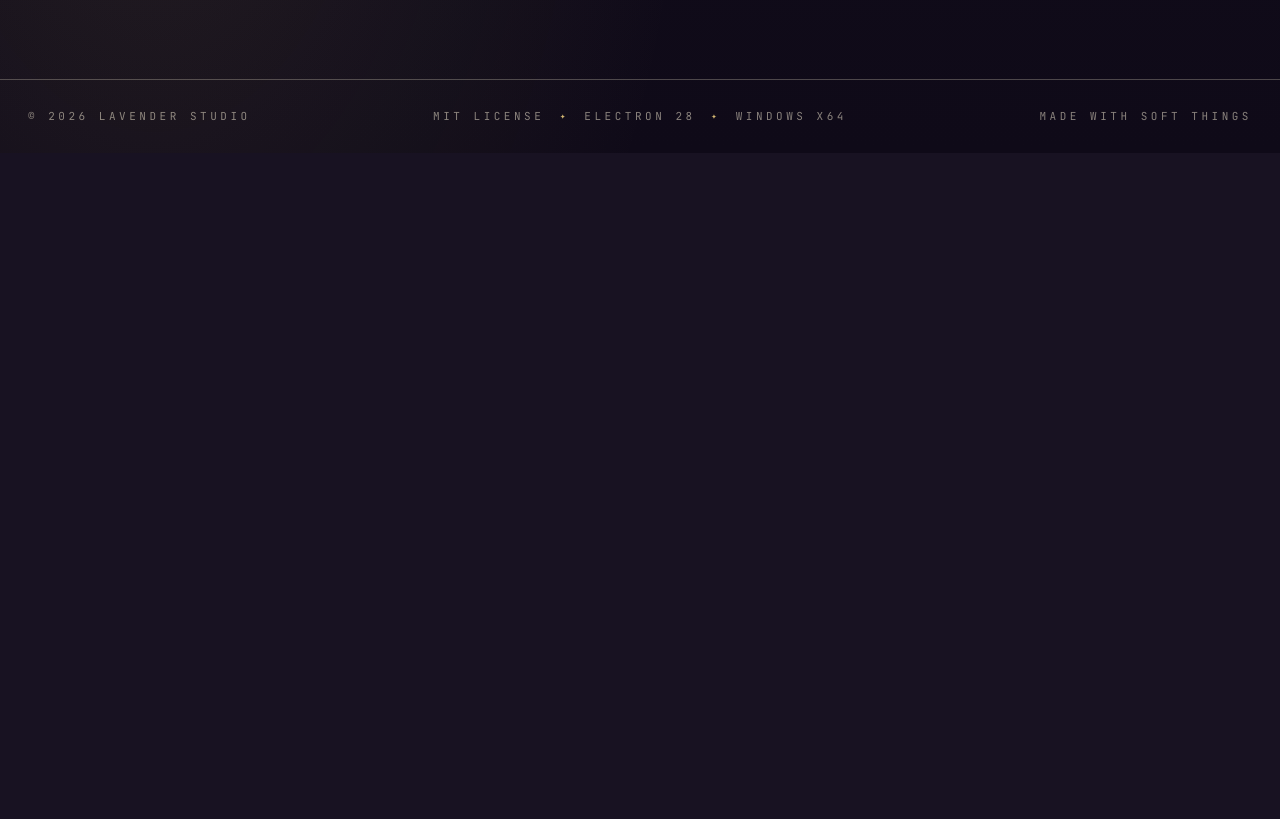
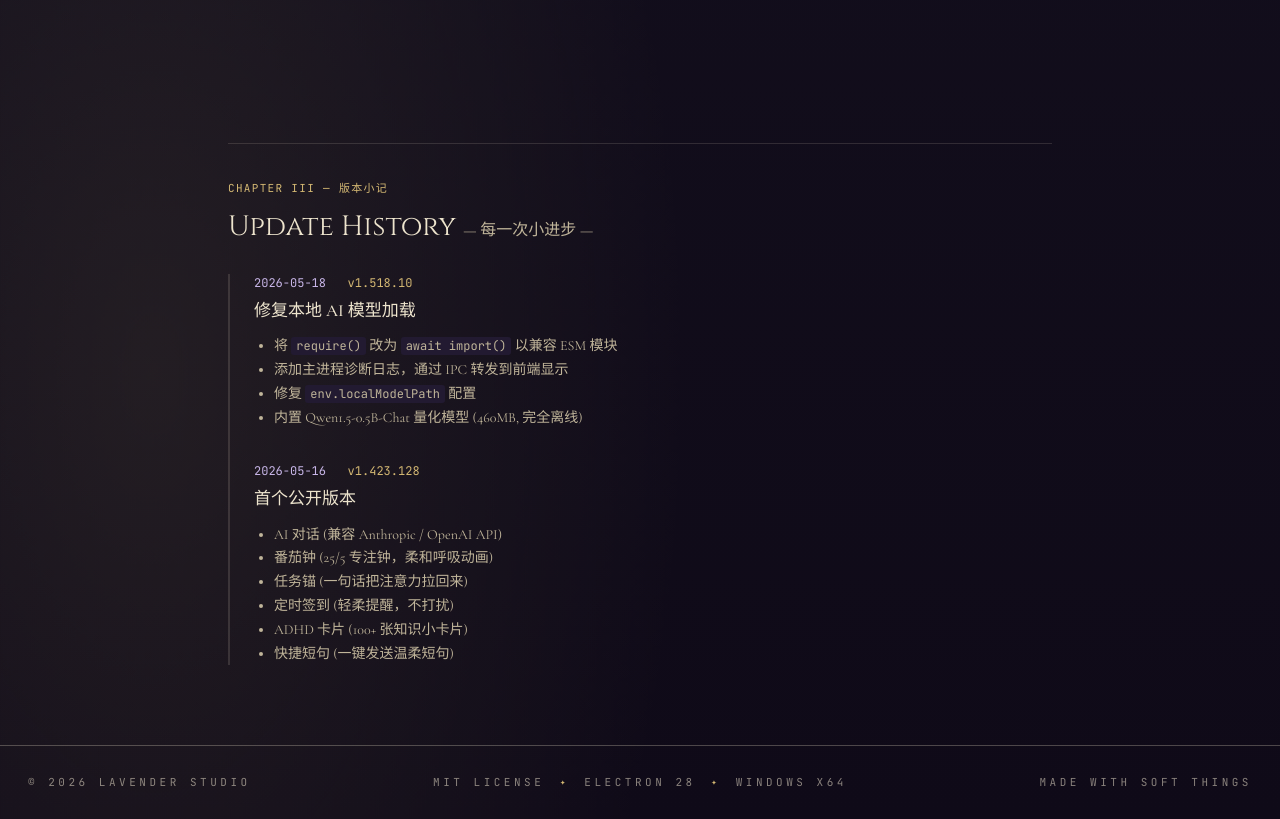
Before and after one commit to zcycharls/xiaotuanzi, an Electron app: page showcase.html in a window 1280 px wide. Shown: the part 2898-3717 px from the top of the page. Before the commit the page ends 3051 px from the top, so only its background shows below. Drawn offline with nearby package versions, Linux system fonts and the light colour scheme.

Commit message:
docs: 在showcase.html中添加更新历史部分
- 新增 Update History 部分，展示版本迭代记录
- 添加 v1.518.10 的修复详情（ESM兼容、诊断日志等）
- 添加 v1.423.128 的首发功能介绍
- 样式与现有设计保持一致（使用CSS变量）

Co-Authored-By: WorkBuddy <noreply@workbuddy.ai>

```diff
--- a/showcase.html
+++ b/showcase.html
@@ -938,6 +938,42 @@
   })();
 </script>
 
+<section id="updates" style="max-width:880px;margin:64px auto 0;padding:0 28px 48px;">
+  <div style="border-top:1px solid var(--ink-line);padding-top:36px;">
+    <div style="font-family:var(--mono);font-size:11px;letter-spacing:.12em;text-transform:uppercase;color:var(--gold);margin-bottom:12px;">Chapter III &mdash; 版本小记</div>
+    <h2 style="font-family:var(--display);font-size:28px;font-weight:400;color:var(--ink);margin:0 0 28px;line-height:1.3;">
+      Update History
+      <span style="font-family:var(--sc);font-size:16px;color:var(--ink-dim);"> &mdash; 每一次小进步 &mdash;</span>
+    </h2>
+
+    <div style="border-left:2px solid var(--ink-line);padding-left:24px;">
+      <div style="margin-bottom:32px;">
+        <div style="font-family:var(--mono);font-size:12px;color:var(--lavender);margin-bottom:6px;">2026-05-18 &nbsp; <span style="color:var(--gold);">v1.518.10</span></div>
+        <h3 style="font-family:var(--serif);font-size:17px;font-weight:500;color:var(--ink);margin:0 0 10px;">修复本地 AI 模型加载</h3>
+        <ul style="font-size:14px;line-height:1.7;color:var(--ink-dim);padding-left:20px;margin:0;">
+          <li>将 <code style="font-family:var(--mono);font-size:12px;background:var(--bg-2);padding:1px 5px;border-radius:3px;">require()</code> 改为 <code style="font-family:var(--mono);font-size:12px;background:var(--bg-2);padding:1px 5px;border-radius:3px;">await import()</code> 以兼容 ESM 模块</li>
+          <li>添加主进程诊断日志，通过 IPC 转发到前端显示</li>
+          <li>修复 <code style="font-family:var(--mono);font-size:12px;background:var(--bg-2);padding:1px 5px;border-radius:3px;">env.localModelPath</code> 配置</li>
+          <li>内置 Qwen1.5-0.5B-Chat 量化模型 (460MB, 完全离线)</li>
+        </ul>
+      </div>
+
+      <div style="margin-bottom:32px;">
+        <div style="font-family:var(--mono);font-size:12px;color:var(--lavender);margin-bottom:6px;">2026-05-16 &nbsp; <span style="color:var(--gold);">v1.423.128</span></div>
+        <h3 style="font-family:var(--serif);font-size:17px;font-weight:500;color:var(--ink);margin:0 0 10px;">首个公开版本</h3>
+        <ul style="font-size:14px;line-height:1.7;color:var(--ink-dim);padding-left:20px;margin:0;">
+          <li>AI 对话 (兼容 Anthropic / OpenAI API)</li>
+          <li>番茄钟 (25/5 专注钟，柔和呼吸动画)</li>
+          <li>任务锚 (一句话把注意力拉回来)</li>
+          <li>定时签到 (轻柔提醒，不打扰)</li>
+          <li>ADHD 卡片 (100+ 张知识小卡片)</li>
+          <li>快捷短句 (一键发送温柔短句)</li>
+        </ul>
+      </div>
+    </div>
+  </div>
+</section>
+
 <footer>
   <div class="left">&copy; 2026 LAVENDER STUDIO</div>
   <div class="center">
```
